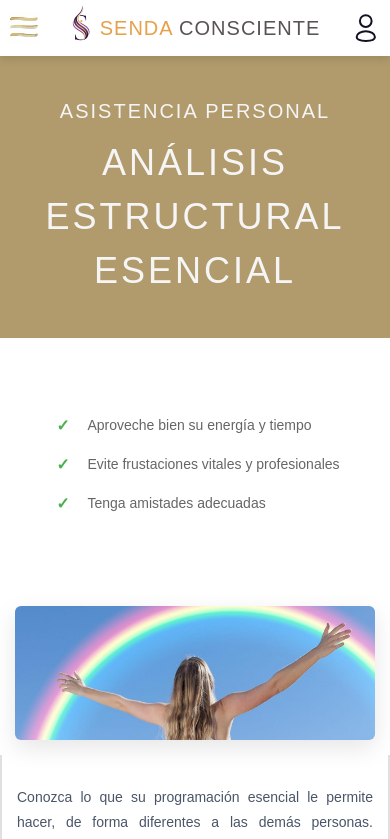
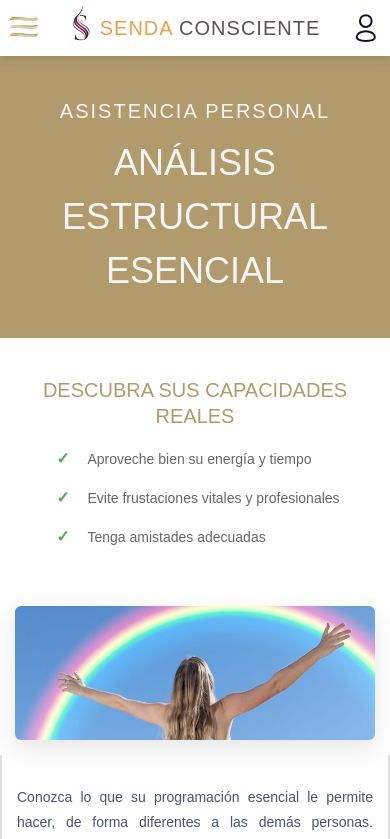
Before and after one commit to orbimatrix/Conscious-path, a Next.js app: page /estructural in a window 390 px wide. Shown: the top 839 px of the page. Built offline with nearby package versions, Linux system fonts and the light colour scheme.

Commit message:
Enhance EstructuralPage layout and styles; add benefits title for clarity, improve mobile responsiveness, and streamline content presentation across sections for better user engagement.

```diff
--- a/src/app/estructural/es_karma.css
+++ b/src/app/estructural/es_karma.css
@@ -34,9 +34,8 @@
 
   .estructural-subtitle {
     font-size: 64px;
-    font-weight: 300;
     color: #f5f5f5;
-    letter-spacing: 3px;
+    /* letter-spacing: 3px; */
   }
 
   /* Benefits Section */
@@ -57,7 +56,17 @@
     border-radius: 8px;
     background: white;
     display: flex;
+    flex-direction: column;
     justify-content: center;
+    align-items: center;
+  }
+
+  .estructural-benefits-title {
+    font-size: 28px;
+    color: #B19B6D;
+    text-align: center;
+    margin-bottom: 25px;
+    line-height: 1.3;
   }
 
   .estructural-benefits-list {
@@ -390,6 +399,11 @@
        min-height: 25vh;
      }
 
+     .estructural-benefits-title {
+       font-size: 24px;
+       margin-bottom: 20px;
+     }
+
     .estructural-image-section {
       padding: 25px 20px;
     }
@@ -487,6 +501,11 @@
          .estructural-benefits {
        padding: 15px 15px;
        min-height: 25vh;
+     }
+
+     .estructural-benefits-title {
+       font-size: 22px;
+       margin-bottom: 18px;
      }
 
     .estructural-benefit-item {
@@ -608,6 +627,11 @@
        min-height: 30vh;
      }
 
+     .estructural-benefits-title {
+       font-size: 20px;
+       margin-bottom: 15px;
+     }
+
     .estructural-benefit-item {
       font-size: 14px;
       padding: 5px 0;
@@ -721,6 +745,11 @@
        min-height: 35vh;
      }
 
+     .estructural-benefits-title {
+       font-size: 18px;
+       margin-bottom: 12px;
+     }
+
     .estructural-benefit-item {
       font-size: 13px;
       padding: 4px 0;
@@ -762,6 +791,11 @@
 
          .estructural-benefits {
        padding: 10px 8px;
+     }
+
+     .estructural-benefits-title {
+       font-size: 16px;
+       margin-bottom: 10px;
      }
 
     .estructural-benefit-item {
--- a/src/app/estructural/page.tsx
+++ b/src/app/estructural/page.tsx
@@ -17,6 +17,7 @@ export default function EstructuralPage() {
 
         <section className="estructural-benefits">
           <div className="estructural-benefits-container">
+            <h2 className="estructural-benefits-title">DESCUBRA SUS CAPACIDADES REALES</h2>
             <ul className="estructural-benefits-list">
               <li className="estructural-benefit-item">
                 <span className="benefit-icon">✓</span>
```
Lines whose indentation alone changed are shown as unchanged.
